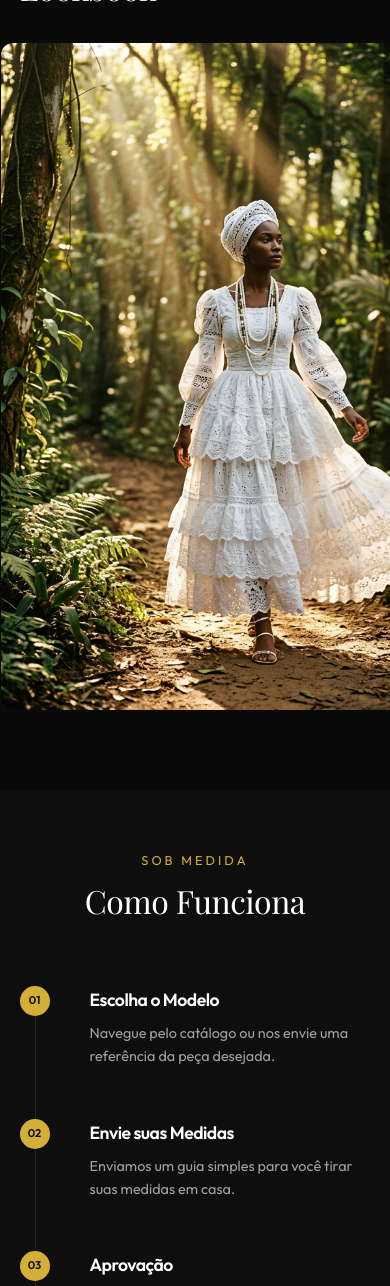
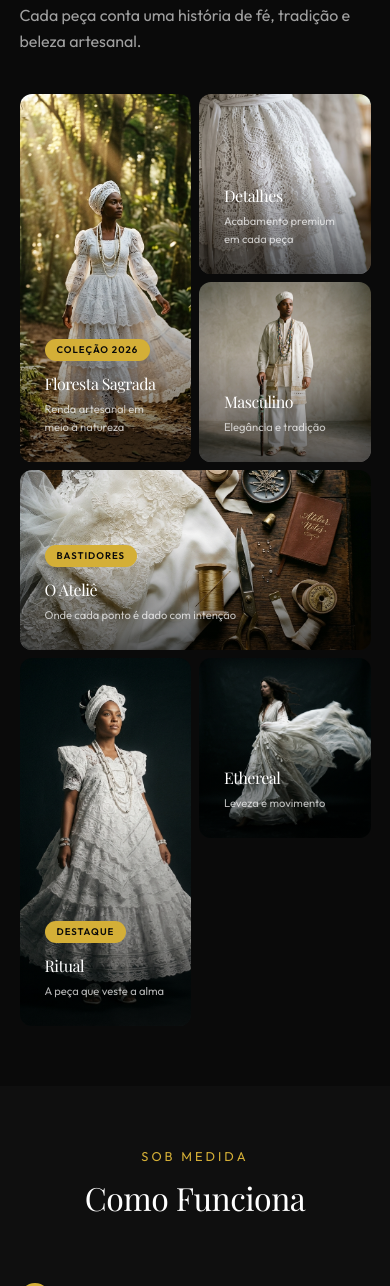
Before and after one commit to luisfelipe261099/roupadeterreiro, a plain HTML site: page index.html in a window 390 px wide. Shown: the part 2002-3288 px from the top of the page. Drawn offline with nearby package versions, Linux system fonts and the light colour scheme; a web font is replaced by a local one.

Commit message:
feat: redesign lookbook com Bento Grid editorial e overlays animados

```diff
--- a/index.html
+++ b/index.html
@@ -129,24 +129,60 @@
             </div>
         </section>
 
-        <!-- ===== LOOKBOOK ===== -->
-        <section class="lookbook">
+        <!-- ===== LOOKBOOK BENTO GRID ===== -->
+        <section class="lookbook-section">
             <div class="lookbook-header">
-                <p>Editorial</p>
-                <h2>Lookbook</h2>
+                <div class="section-title">
+                    <p>Editorial</p>
+                    <h2>Lookbook</h2>
+                </div>
+                <p class="lookbook-subtitle">Cada peça conta uma história de fé, tradição e beleza artesanal.</p>
             </div>
-            <div class="lookbook-scroll">
-                <div class="lookbook-item">
-                    <img src="lookbook1.png" alt="Lookbook 1" loading="lazy">
+            <div class="bento-grid">
+                <div class="bento-item bento-tall">
+                    <img src="lookbook1.png" alt="Editorial - Floresta Sagrada" loading="lazy">
+                    <div class="bento-overlay">
+                        <span class="bento-tag">Coleção 2026</span>
+                        <h3>Floresta Sagrada</h3>
+                        <p>Renda artesanal em meio à natureza</p>
+                    </div>
                 </div>
-                <div class="lookbook-item">
-                    <img src="hero.png" alt="Lookbook 2" loading="lazy">
+                <div class="bento-item bento-square">
+                    <img src="product2.png" alt="Saia de Renda" loading="lazy">
+                    <div class="bento-overlay">
+                        <h3>Detalhes</h3>
+                        <p>Acabamento premium em cada peça</p>
+                    </div>
                 </div>
-                <div class="lookbook-item">
-                    <img src="lookbook2.png" alt="Lookbook 3" loading="lazy">
+                <div class="bento-item bento-square">
+                    <img src="product4.png" alt="Conjunto Masculino" loading="lazy">
+                    <div class="bento-overlay">
+                        <h3>Masculino</h3>
+                        <p>Elegância e tradição</p>
+                    </div>
                 </div>
-                <div class="lookbook-item">
-                    <img src="atelier.png" alt="Lookbook 4" loading="lazy">
+                <div class="bento-item bento-wide">
+                    <img src="lookbook2.png" alt="Ateliê" loading="lazy">
+                    <div class="bento-overlay">
+                        <span class="bento-tag">Bastidores</span>
+                        <h3>O Ateliê</h3>
+                        <p>Onde cada ponto é dado com intenção</p>
+                    </div>
+                </div>
+                <div class="bento-item bento-tall">
+                    <img src="hero.png" alt="Vestido Ritual" loading="lazy">
+                    <div class="bento-overlay">
+                        <span class="bento-tag">Destaque</span>
+                        <h3>Ritual</h3>
+                        <p>A peça que veste a alma</p>
+                    </div>
+                </div>
+                <div class="bento-item bento-square">
+                    <img src="product6.png" alt="Ethereal" loading="lazy">
+                    <div class="bento-overlay">
+                        <h3>Ethereal</h3>
+                        <p>Leveza e movimento</p>
+                    </div>
                 </div>
             </div>
         </section>
--- a/script.js
+++ b/script.js
@@ -53,7 +53,7 @@ document.addEventListener('DOMContentLoaded', () => {
     const obs = new IntersectionObserver(entries => {
         entries.forEach(e => { if (e.isIntersecting) { e.target.classList.add('visible'); obs.unobserve(e.target); } });
     }, { threshold: 0.05 });
-    document.querySelectorAll('.section,.product-card,.story-section,.atelier,.reveal-item,.timeline-step,.testimonial-card,.lookbook-item').forEach(el => {
+    document.querySelectorAll('.section,.product-card,.story-section,.atelier,.reveal-item,.timeline-step,.testimonial-card,.bento-item').forEach(el => {
         if (!el.classList.contains('reveal-item')) el.classList.add('reveal-item');
         obs.observe(el);
     });
--- a/style.css
+++ b/style.css
@@ -87,16 +87,44 @@ nav{position:fixed;top:0;width:100%;padding:15px 5%;display:flex;justify-content
 .add-to-cart{width:100%;margin-top:10px;background:transparent;border:1px solid rgba(255,255,255,.2);color:var(--secondary);padding:10px;text-transform:uppercase;letter-spacing:1px;font-size:.65rem;font-weight:600;font-family:'Outfit',sans-serif;transition:var(--transition);border-radius:6px}
 .add-to-cart:active,.add-to-cart:hover{background:var(--secondary);color:var(--primary);border-color:var(--secondary)}
 
-/* LOOKBOOK */
-.lookbook{padding:80px 0}
-.lookbook-header{padding:0 5%;margin-bottom:30px}
-.lookbook-header p{color:var(--accent);font-size:.8rem;text-transform:uppercase;letter-spacing:3px;margin-bottom:5px}
-.lookbook-header h2{font-size:clamp(2rem,5vw,3.5rem)}
-.lookbook-scroll{display:flex;gap:15px;overflow-x:auto;padding:0 5%;scroll-snap-type:x mandatory;-webkit-overflow-scrolling:touch;scrollbar-width:none}
-.lookbook-scroll::-webkit-scrollbar{display:none}
-.lookbook-item{min-width:70vw;max-width:500px;aspect-ratio:3/4;border-radius:var(--radius);overflow:hidden;scroll-snap-align:start;flex-shrink:0}
-.lookbook-item img{width:100%;height:100%;object-fit:cover;transition:transform .6s ease}
-.lookbook-item:hover img{transform:scale(1.03)}
+/* LOOKBOOK BENTO GRID */
+.lookbook-section{padding:80px 5%}
+.lookbook-header{margin-bottom:40px}
+.lookbook-subtitle{color:var(--text-muted);font-size:1rem;margin-top:10px;max-width:500px}
+
+.bento-grid{display:grid;grid-template-columns:repeat(4,1fr);grid-auto-rows:200px;gap:10px}
+.bento-item{position:relative;overflow:hidden;border-radius:var(--radius)}
+.bento-item img{width:100%;height:100%;object-fit:cover;transition:transform .8s cubic-bezier(.23,1,.32,1),filter .5s ease}
+.bento-item:hover img{transform:scale(1.08);filter:brightness(.6)}
+
+/* Overlay */
+.bento-overlay{position:absolute;inset:0;display:flex;flex-direction:column;justify-content:flex-end;padding:25px;background:linear-gradient(to top,rgba(0,0,0,.7) 0%,rgba(0,0,0,.1) 50%,transparent 100%);opacity:0;transition:opacity .5s ease;z-index:2}
+.bento-item:hover .bento-overlay{opacity:1}
+.bento-overlay h3{font-family:'Playfair Display',serif;font-size:1.5rem;margin-bottom:5px;transform:translateY(10px);transition:transform .4s ease .1s}
+.bento-overlay p{font-size:.8rem;color:rgba(255,255,255,.7);transform:translateY(10px);transition:transform .4s ease .15s}
+.bento-item:hover .bento-overlay h3,.bento-item:hover .bento-overlay p{transform:translateY(0)}
+.bento-tag{display:inline-block;background:var(--accent);color:var(--primary);padding:3px 12px;border-radius:100px;font-size:.6rem;font-weight:700;text-transform:uppercase;letter-spacing:1px;margin-bottom:10px;width:fit-content}
+
+/* Bento sizes */
+.bento-tall{grid-row:span 2}
+.bento-wide{grid-column:span 2}
+.bento-square{grid-row:span 1;grid-column:span 1}
+
+@media(max-width:768px){
+.bento-grid{grid-template-columns:repeat(2,1fr);grid-auto-rows:180px;gap:8px}
+.bento-wide{grid-column:span 2}
+.bento-tall{grid-row:span 2}
+.bento-overlay{opacity:1;background:linear-gradient(to top,rgba(0,0,0,.6) 0%,transparent 60%)}
+.bento-overlay h3{font-size:1rem;transform:translateY(0)}
+.bento-overlay p{font-size:.7rem;transform:translateY(0)}
+.lookbook-section{padding:60px 5%}
+}
+
+@media(min-width:1200px){
+.bento-grid{grid-auto-rows:280px;gap:15px}
+.bento-overlay h3{font-size:1.8rem}
+}
+
 
 /* TIMELINE */
 .timeline-section{background:rgba(255,255,255,.02)}
@@ -246,7 +274,6 @@ nav{padding:20px 5%}
 footer{grid-template-columns:2fr 1fr 1fr;padding:60px 5% 30px}
 .catalog-header{padding:130px 10% 40px}
 .cart-sidebar{right:-400px;width:400px;max-width:400px}
-.lookbook-item{min-width:35vw;max-width:450px}
 .instagram-grid{grid-template-columns:repeat(6,1fr)}
 }
 
```
